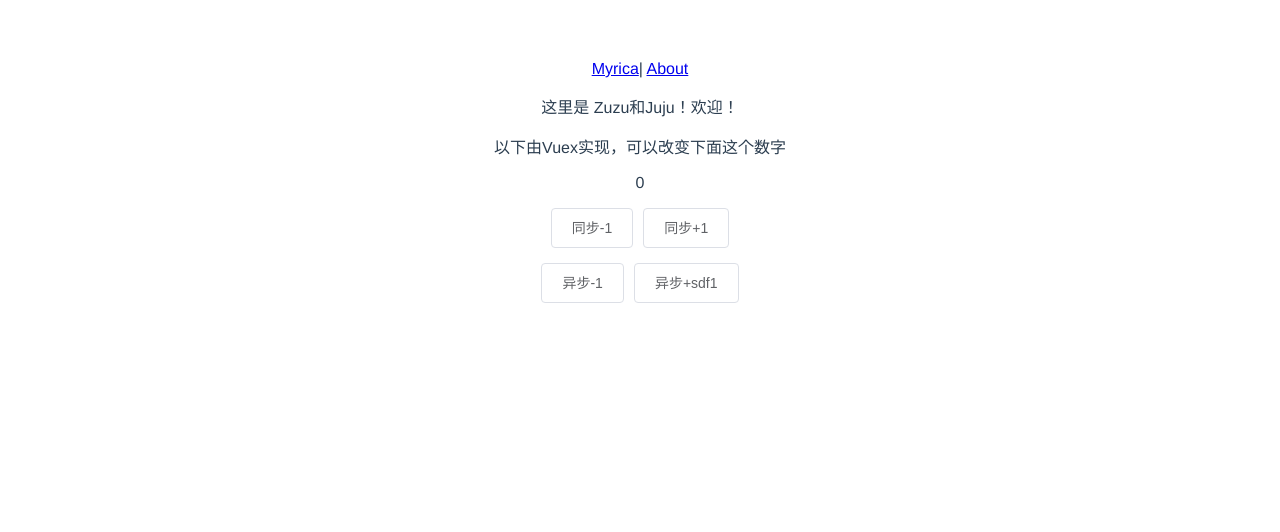
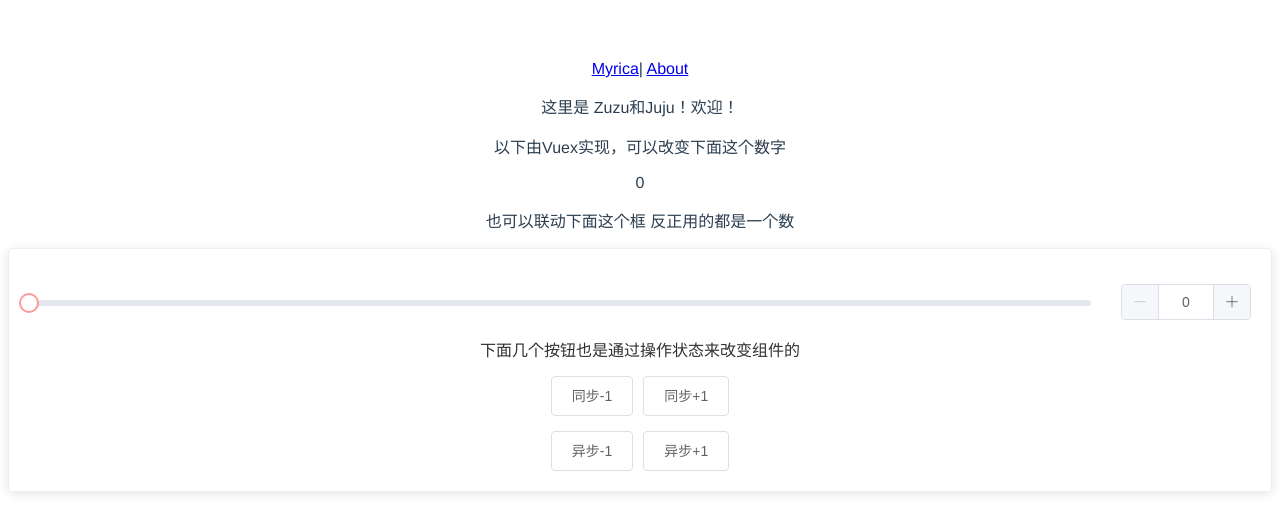
Before and after one commit to cai-yang/myrica-web, a Vue app: page /myrica in a window 1280 px wide. Shown: the top 532 px of the page. Built offline with nearby package versions, Linux system fonts and the light colour scheme.

Commit message:
丰富demo

```diff
--- a/src/store/modules/Myrica.js
+++ b/src/store/modules/Myrica.js
@@ -9,6 +9,9 @@ const mutations = {
     },
     decrement(state) {
         state.count--;
+    },
+    count(state, payload) {
+        state.count = payload.count;
     }
 }
 
--- a/src/views/Myrica.vue
+++ b/src/views/Myrica.vue
@@ -1,20 +1,27 @@
 <template>
-  <div id="myrica">
+  <div id="myrica" type="flex">
     <p>
       这里是
       <span>{{sysName}}</span>！欢迎！
     </p>
-    <div>
+    <div id="vuex-demo">
       <p>以下由Vuex实现，可以改变下面这个数字</p>
       <p>{{pressCount}}</p>
-      <div>
-        <el-button @click="decrement">同步-1</el-button>
-        <el-button @click="increment">同步+1</el-button>
-      </div>
-      <div style="margin-top:15px">
-        <el-button @click="decrementAsync">异步-1</el-button>
-        <el-button @click="incrementAsync">异步+sdf1</el-button>
-      </div>
+      <p>也可以联动下面这个框 反正用的都是一个数</p>
+      <el-card>
+        <el-row>
+          <el-slider v-model="barCount" show-input input-size="medium"></el-slider>
+        </el-row>
+        <el-row>下面几个按钮也是通过操作状态来改变组件的</el-row>
+        <el-row>
+          <el-button @click="decrement">同步-1</el-button>
+          <el-button @click="increment">同步+1</el-button>
+        </el-row>
+        <el-row>
+          <el-button @click="decrementAsync">异步-1</el-button>
+          <el-button @click="incrementAsync">异步+1</el-button>
+        </el-row>
+      </el-card>
     </div>
   </div>
 </template>
@@ -35,7 +42,15 @@ export default {
       //可以使用普通的箭头函数
       sysName: state => state.sysName,
       pressCount: "count"
-    })
+    }),
+    barCount: {
+      get() {
+        return this.pressCount;
+      },
+      set(val) {
+        this.$store.commit("myrica/count", { count: val });
+      }
+    }
   },
   methods: {
     increment() {
@@ -76,3 +91,17 @@ export default {
   }
 };
 </script>
+
+<style lang="scss" scoped>
+.vuex-demo {
+  text-align: center;
+  position: absolute;
+  left: 50%;
+  top: 50%;
+  transform: translate(-50%, -50%);
+}
+
+.el-row {
+  margin-top: 15px;
+}
+</style>
```
